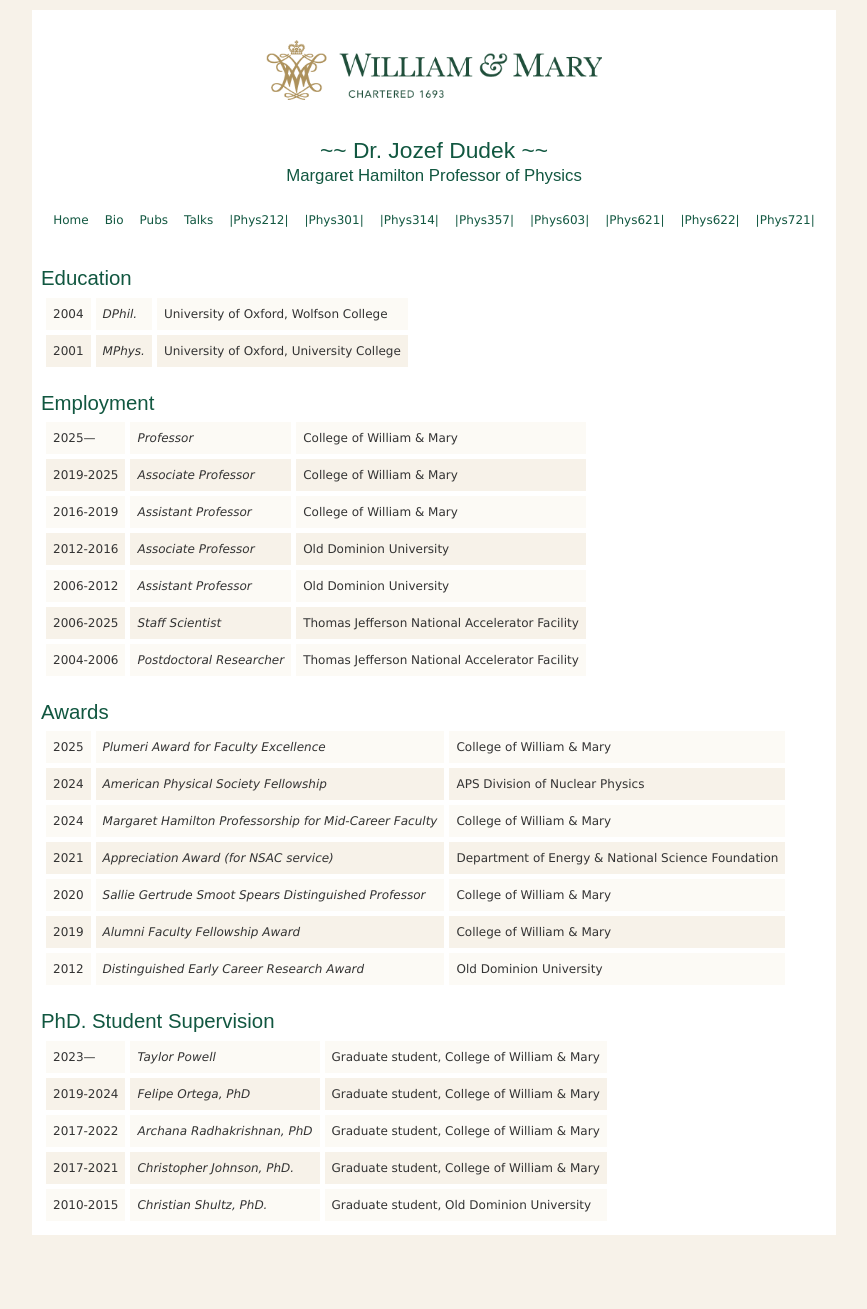
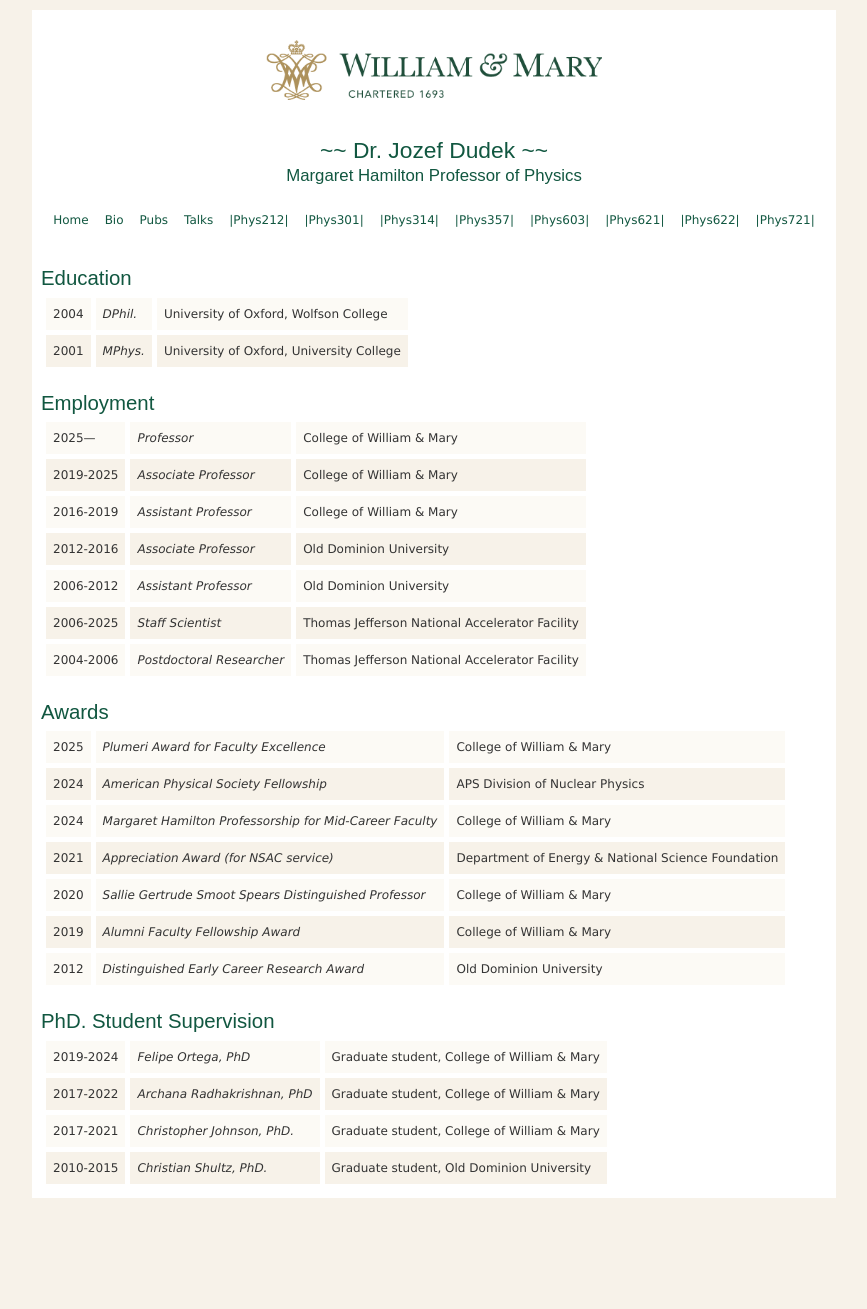
Before and after one commit to jozefdudek/personal_website, a Jekyll site: the page built from bio.html, in a window 1280 px wide. Shown: the whole page, without its empty margins (192-1059 px from the left). Built offline with Jekyll 4.4.1, drawn with Linux system fonts in a browser that asks for light colours; after the commit the page ends 1272 px from its top, so only the background shows below that.

Commit message:
removed Powell

```diff
--- a/bio.html
+++ b/bio.html
@@ -135,11 +135,11 @@
 
 <table class="highlights">
 
- <tr class="highlights">
+ <!-- <tr class="highlights">
       <td class="highlights">2023&mdash;</td>
       <td class="highlights"> <i>Taylor Powell</i> </td>
       <td class="highlights">Graduate student, College of William &amp; Mary </td>
-    </tr>
+    </tr> -->
 
    <tr class="highlights">
       <td class="highlights">2019-2024</td>
```
